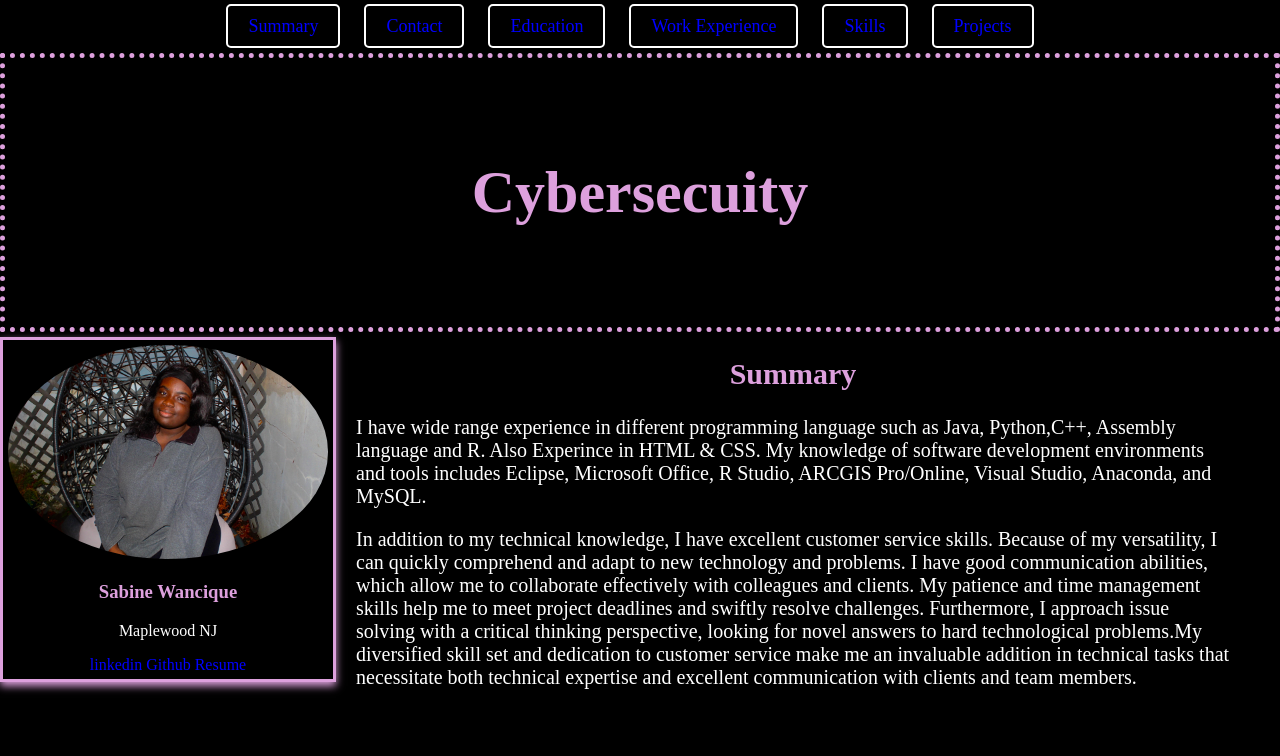
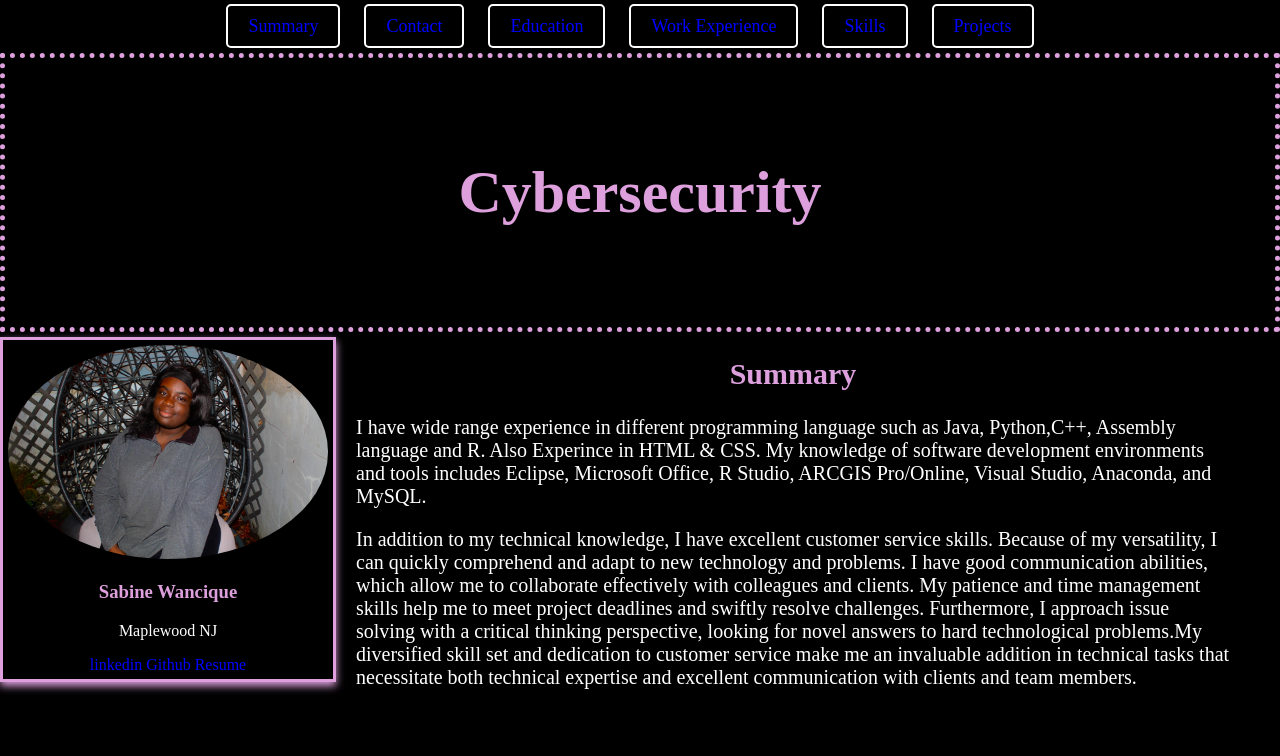
Before and after one commit to Queenbeanie23/Personal-Website, a plain HTML site: page index.html in a window 1280 px wide. Shown: the top 756 px of the page. Drawn offline with Linux system fonts and the light colour scheme.

Commit message:
Update index.html

```diff
--- a/index.html
+++ b/index.html
@@ -21,7 +21,7 @@
     </nav>
      <!-- Bannner  -->
      <div id="Banner">
-        <h1>Cybersecuity </h1>
+        <h1>Cybersecurity </h1>
     </div>
 
     <!-- Contact details -->
```
